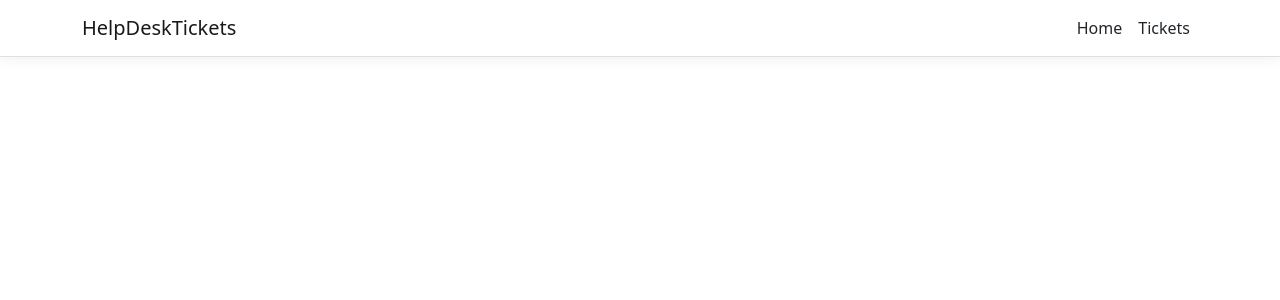
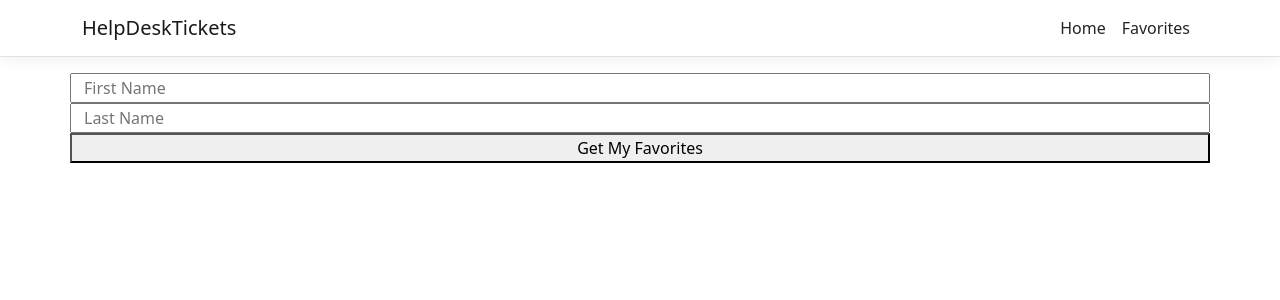
Before and after one commit to kpranger/HelpDeskTicketSystem, an Angular app in the folder HelpDeskTickets/ClientApp/: page /Favorites in a window 1280 px wide. Before the commit this address led to /. Shown: the top 300 px of the page. Built offline with nearby package versions, Linux system fonts and the light colour scheme.

Commit message:
favorites page part 1/?

```diff
--- a/HelpDeskTickets/ClientApp/proxy.conf.js
+++ b/HelpDeskTickets/ClientApp/proxy.conf.js
@@ -7,6 +7,7 @@ const PROXY_CONFIG = [
   {
     context: [
       "/api/Ticket",
+      "/api/Favorite"
    ],
     target: target,
     secure: false,
--- a/HelpDeskTickets/ClientApp/src/app/app.module.ts
+++ b/HelpDeskTickets/ClientApp/src/app/app.module.ts
@@ -36,7 +36,8 @@ import { FavoritesListComponent } from './favorites-list/favorites-list.componen
     RouterModule.forRoot([
       { path: '', component: HomeComponent, pathMatch: 'full' },
       {path: 'TicketList', component: TicketListComponent},
-      {path: 'TicketDetails/:id', component: TicketDetailsComponent}
+      {path: 'TicketDetails/:id', component: TicketDetailsComponent},
+      {path: 'Favorites', component: FavoritesListComponent}
 
     ])
   ],
--- a/HelpDeskTickets/ClientApp/src/app/favorites-list/favorites-list.component.html
+++ b/HelpDeskTickets/ClientApp/src/app/favorites-list/favorites-list.component.html
@@ -1 +1,18 @@
-<p>favorites-list works!</p>
+<form #favorite="ngForm" (ngSubmit)="showFavorites(favorite)" class="row" >
+    <input type="text" name="FirstName" placeholder="First Name" ngModel />
+    <input type="text" name="LastName" placeholder="Last Name" ngModel />
+    <button>Get My Favorites</button>
+</form>
+
+<div *ngFor="let t of favTickets">
+
+        <h1>{{ t.title }}</h1>
+        <h2>{{t.status}}, Submitted {{t.submittedDate}}</h2>
+        <h2>{{t.category}}</h2>
+        <p>Submitted By User {{t.submittedUserId}}</p>
+        <p>{{t.details}} </p> <br>
+        <p *ngIf="t.favoritedUserId!=null">You favorited this ticket!</p><br>
+        <p *ngIf="t.resolvedUserId!=null">Resolved By User {{t.resolvedUserId}} on {{t.resolvedDate}}</p> <br>
+        <button (click)="removeFromFavorites(t)" >Remove From Favorites</button>
+
+</div>
--- a/HelpDeskTickets/ClientApp/src/app/favorites-list/favorites-list.component.ts
+++ b/HelpDeskTickets/ClientApp/src/app/favorites-list/favorites-list.component.ts
@@ -1,4 +1,8 @@
 import { Component, OnInit } from '@angular/core';
+import { NgForm } from '@angular/forms';
+import { Favorite } from '../favorite';
+import { FavoritesService } from '../favorites.service';
+import { Ticket } from '../ticket';
 
 @Component({
   selector: 'app-favorites-list',
@@ -7,9 +11,25 @@ import { Component, OnInit } from '@angular/core';
 })
 export class FavoritesListComponent implements OnInit {
 
-  constructor() { }
+  constructor(private favoritesService:FavoritesService) { }
 
+  favTickets:Ticket[] = [];
+  firstName:string = '';
+  lastName:string = '';
   ngOnInit(): void {
+
   }
 
+  showFavorites(form:NgForm){
+    this.firstName  = form.form.value.FirstName;
+    this.lastName = form.form.value.LastName;
+    this.favoritesService.getFavorites(form.form.value.FirstName, form.form.value.LastName).subscribe((response:Ticket[]) =>{
+    this.favTickets = response;});
+  }
+
+  removeFromFavorites(t:Ticket){
+    t.favoritedUserId = null;
+
+    this.favTickets.splice()
+  }
 }
--- a/HelpDeskTickets/ClientApp/src/app/favorites.service.ts
+++ b/HelpDeskTickets/ClientApp/src/app/favorites.service.ts
@@ -12,6 +12,6 @@ export class FavoritesService {
   addToFavorites(id:number, firstName: string, lastName:string):any{
     return this.http.patch(`${this.baseUrl}${this.controllerEndpoint}/AddToFavorites/${id}?firstName=${firstName}&lastName=${lastName}`, {});  }
 
-  getFavorites(userId:number):any{
-     return this.http.get(`${this.baseUrl}${this.controllerEndpoint}/GetAllFavorites/${userId}`);  }
+  getFavorites(firstName:string, lastName:string):any{
+     return this.http.get(`${this.baseUrl}${this.controllerEndpoint}/GetAllFavorites/?firstName=${firstName}&lastName=${lastName}`);  }
 }
--- a/HelpDeskTickets/ClientApp/src/app/nav-menu/nav-menu.component.html
+++ b/HelpDeskTickets/ClientApp/src/app/nav-menu/nav-menu.component.html
@@ -28,8 +28,8 @@
             <a class="nav-link text-dark" [routerLink]="['/']">Home</a>
           </li>
           <li class="nav-item" [routerLinkActive]="['link-active']">
-            <a class="nav-link text-dark" [routerLink]="['/TicketList']"
-              >Tickets</a
+            <a class="nav-link text-dark" [routerLink]="['/Favorites']"
+              >Favorites</a
             >
           </li>
         </ul>
--- a/HelpDeskTickets/ClientApp/src/app/ticket-details/ticket-details.component.ts
+++ b/HelpDeskTickets/ClientApp/src/app/ticket-details/ticket-details.component.ts
@@ -28,9 +28,6 @@ export class TicketDetailsComponent implements OnInit {
       this.ticket = response;
       console.log(response);
     });
- this.favoritesService.getFavorites(id).subscribe((response:Favorite[]) =>{
-      this.favorites = response;
-    });
 
   }
 
```
Also changed, not shown: 2 other files (tests, documents, lock files or other folders).
